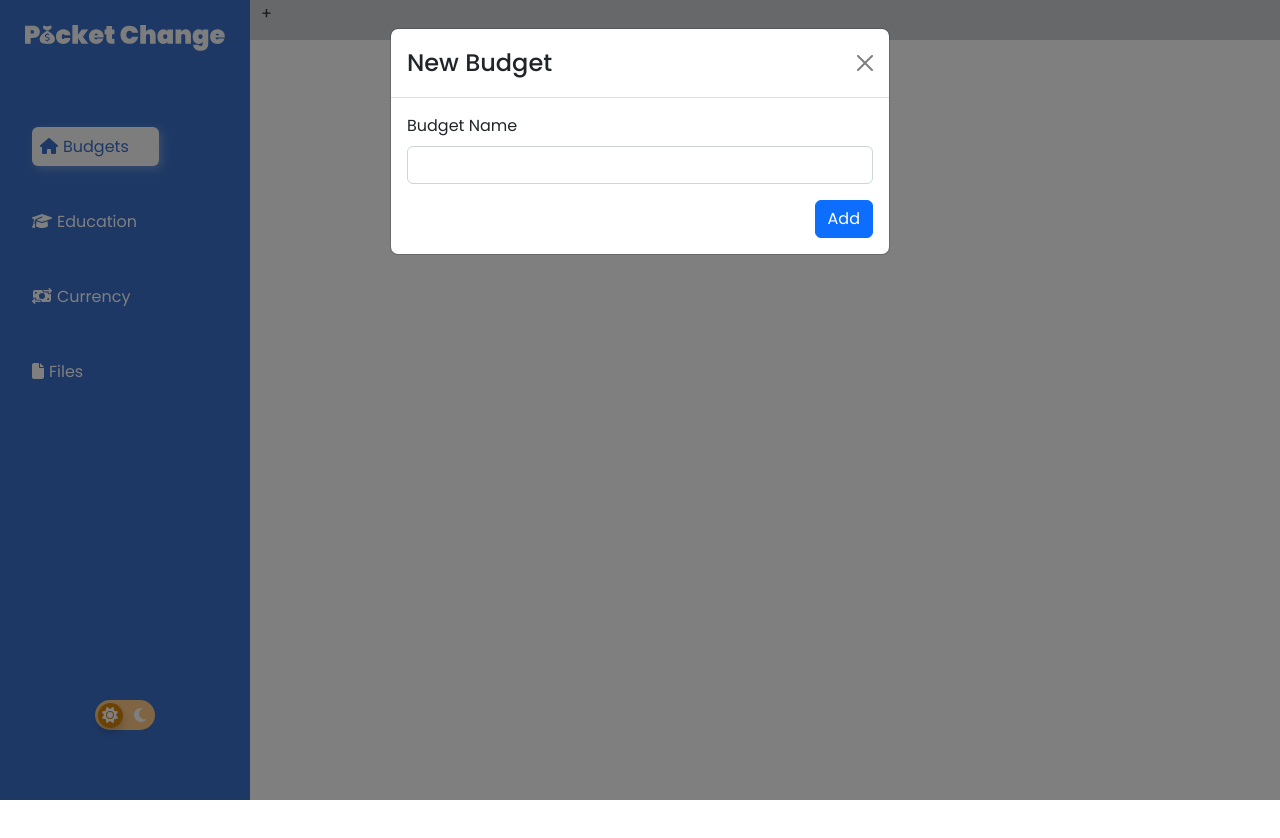
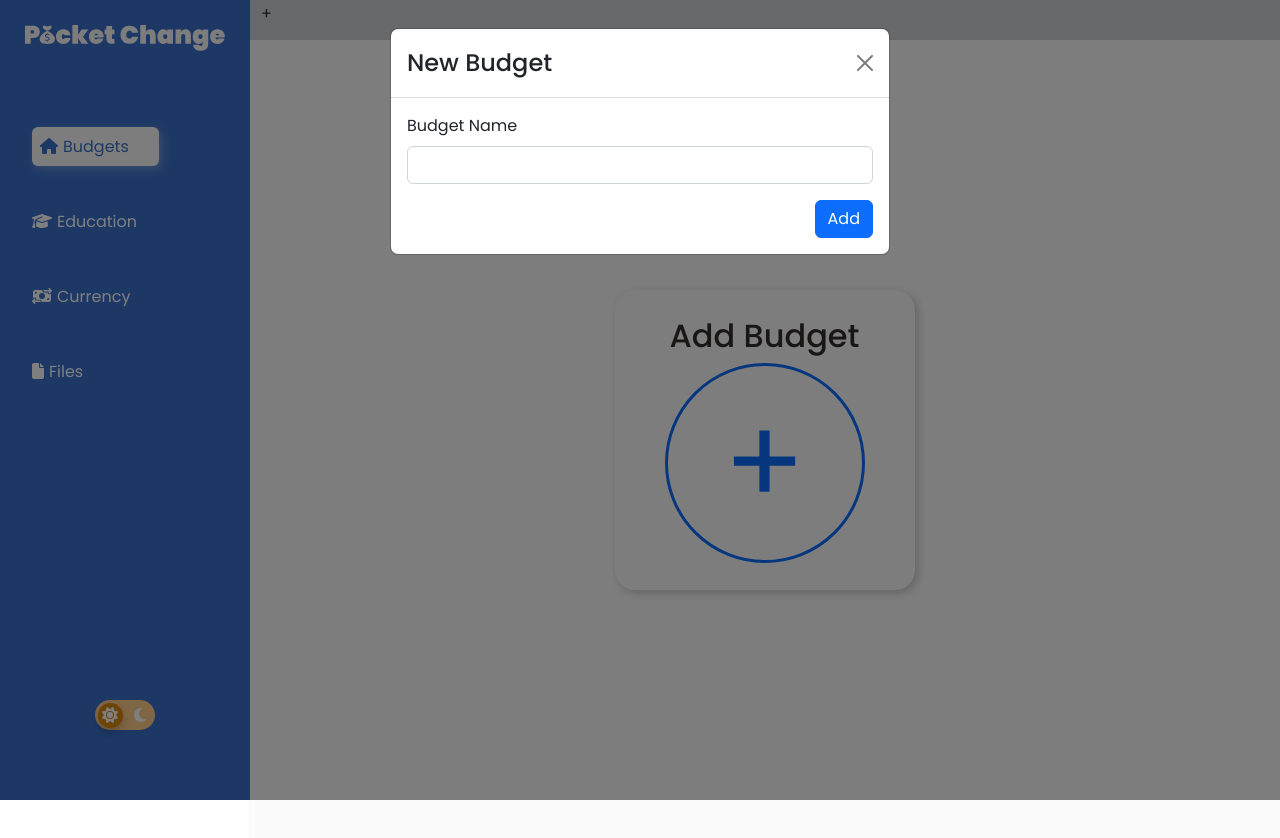
Before and after one commit to Ale4ero/budget-app, a React (Create React App) app: page / in a window 1280 px wide. Before the commit the page ends 800 px from the top, so only its background shows below. Built offline with nearby package versions, Linux system fonts and the light colour scheme.

Commit message:
tab update

```diff
--- a/src/components/BudgetPage.js
+++ b/src/components/BudgetPage.js
@@ -212,6 +212,8 @@ export default function BudgetPage({title}) {
             }
         },
         })
+
+
     }
 
     tempBudgetAppFunc.current = budgetAppFunc
@@ -234,10 +236,10 @@ export default function BudgetPage({title}) {
 
 
 
+        <div className="pageTitle display-6 my-2"><h1 className='display-inline fw-bold me-2'>{title}</h1>  |Budget</div>
 
 
-        {/* <h1 className="budgetTitle fw-bold" >{title} <div>|Budget</div></h1> */}
-        <div className="pageTitle display-6 my-2"><h1 className='display-inline fw-bold me-2'>{title}</h1>  |Budget</div>
+        {/* <div className="pageTitle display-6 my-2"><h1 className='display-inline fw-bold me-2'>{title}</h1>  |Budget</div> */}
 
 
 
--- a/src/components/TabView/TabView.css
+++ b/src/components/TabView/TabView.css
@@ -146,6 +146,57 @@
     transition: background-color 200ms ease-in;
 }
 
+.newBudgetContainer{
+    display: flex;
+    width: 100%;
+    height: 100vh;
+    align-items: center;
+    justify-content: center;
+}
+
+.newBudgetButton{
+    width: 300px;
+    height: 300px;
+    border-radius: 20px;
+    background-color: var(--contBg);
+    box-shadow: 3px 3px 10px rgba(0, 0, 0, 0.2);
+    display: flex;
+    align-items: center;
+    justify-content: center;
+    flex-wrap: wrap;
+    align-content:center;
+}
+
+.circle{
+    font-size: 120px;
+    color: var(--primaryButton);
+    border: var(--primaryButton) 3px solid;
+    border-radius: 100px;
+    width: 200px;
+    height: 200px;
+    display: flex;
+    align-items: center;
+    justify-content: center;
+    cursor: pointer;
+}
+
+.circle:hover{
+
+    border: var(--light);
+    background-color: var(--primaryButton);
+    color: var(--light);
+}
+
+.plusSign{
+
+    color: var(--primaryButton);
+}
+
+.body{
+    background-color: var(--bodyBg);
+    color: var(--color);
+}
+
 @media only screen and (max-width: 600px){
     .TabView{
         left: 50px;
--- a/src/components/TabView/TabView.js
+++ b/src/components/TabView/TabView.js
@@ -14,34 +14,35 @@ function TabView({ editable = false}) {
     const [activeTabIndex, setActiveTabIndex] = useState(localStorage.getItem('currentIndex'))
     const[allTabs, setAllTabs] = useState([{}])
 
-    const NewTabButton = <div className="tabBtn" onClick={()=>createNewTab()}>+</div>
+    const NewTabButton = <div className="tabBtn" onClick={()=>setShowAddBudgetModal(true) }>+</div>
 
     const [showAddBudgetModal, setShowAddBudgetModal] = useState(false)
+
+    const [logClick, setLogClick] = useState(0)
 
     const tempTabFunc = useRef()
 
 
 
 
-    const createNewTab = ()=> {
-        console.log("push new tab")
-        setShowAddBudgetModal(true)
-        // const newTabs = allTabs
-        // const title = budgets[budgets.length-1].name
-        // newTabs.push({name: title, content: <BudgetPage title={title} budget={activeTabIndex}/>})
-        // setAllTabs(newTabs)
-
-    }
 
     const deleteTab = (index)=> {
-        if(allTabs.length < 0){
-            alert("You must have one active tab!")
-        }else{
-            console.log("delete this tab at index "+index)
-            const newTabs = allTabs
-            newTabs.splice(index, 1)
-            console.log("newTabs: "+newTabs)
-            setAllTabs(newTabs)
+        console.log(logClick)
+        setLogClick(logClick+1)
+
+        console.log("delete this tab at index "+index)
+        const newTabs = allTabs
+        newTabs.splice(index, 1)
+        console.log("newTabs: "+newTabs)
+        setAllTabs(newTabs)
+        setActiveTabIndex(newTabs.length - 1)
+        localStorage.setItem('currentIndex', newTabs.length - 1)
+
+
+        if(localStorage.getItem("currentIndex") >= allTabs.length){
+            console.log('set new tab index to')
+            setTabIndex(allTabs.length - 1)
+            activateTab(allTabs.length - 1)
         }
 
     }
@@ -56,13 +57,20 @@ function TabView({ editable = false}) {
     const tabFunction = ()=>{
         setAllTabs(budgets)
         if (activeTabIndex === -1){
-            // console.log('since active tab is null set it to '+ budgets.length - 1)
+            var temp = budgets.length - 1
+            console.log('since active tab is null set it to '+ temp)
             activateTab(budgets.length - 1)
         }else{
             setActiveTabIndex(localStorage.getItem("currentIndex"))
             // console.log("reload save tab at index"+ activeTabIndex)
             activateTab(activeTabIndex)
 
+        }
+
+        if(Number(localStorage.getItem("currentIndex")) === allTabs.length){
+            console.log('set new tab index to')
+            setTabIndex(allTabs.length - 1)
+            activateTab(allTabs.length - 1)
         }
     }
 
@@ -72,9 +80,8 @@ function TabView({ editable = false}) {
         // console.log('tab use effect at index'+activeTabIndex)
         tempTabFunc.current()
 
-
         // console.log("the active tab is: "+activeTabIndex)
-    }, [allTabs, activeTabIndex, budgets])
+    }, [allTabs, activeTabIndex, budgets, logClick, showAddBudgetModal])
 
 
   return (
@@ -82,21 +89,29 @@ function TabView({ editable = false}) {
       {/* {title && <h4 className='title'>{title}</h4>} */}
       <div className="body">
         {budgets.length === 0 ? (
+            <>
             <div className="tabs">
-                <div></div>
                 {editable ? NewTabButton : null}
+                <AddBudgetModal
+                        show={showAddBudgetModal}
+                        handleClose={()=> setShowAddBudgetModal(false)}
+                />
             </div>
+            <div className="newBudgetContainer">
+                <div className='newBudgetButton'>
+                    <h2 className=''>Add Budget</h2>
+                    <div className="circle" onClick={()=>setShowAddBudgetModal(true)}>+</div>
+
+                </div>
+            </div>
+            </>
+
 
             ):(
             <div>
                 <div className="tabs">
                     {allTabs.map((tab, index) =>(
-                        <>
 
-
-
-                        {console.log(typeof activeTabIndex)}
-                        {console.log(typeof index)}
                         <label
 
                             key={index}
@@ -109,15 +124,14 @@ function TabView({ editable = false}) {
                             <div className="deleteTab" onClick={()=>deleteTab(index)}>&times;</div>
                             <div className='borderRight'></div>
                         </label>
-                        </>
+
                     ))}
                     {editable ? NewTabButton : null}
                 </div>
                 <div className="content">
-                    {!activeTabIndex&&(console.log("no active tab"))}
 
+                    <BudgetPage title={budgets[Number(activeTabIndex)]?.name} graphCategories={[]}/>
 
-                    <BudgetPage title={budgets[activeTabIndex]?.name} graphCategories={[]}/>
                     <AddBudgetModal
                         show={showAddBudgetModal}
                         handleClose={()=> setShowAddBudgetModal(false)}
```
